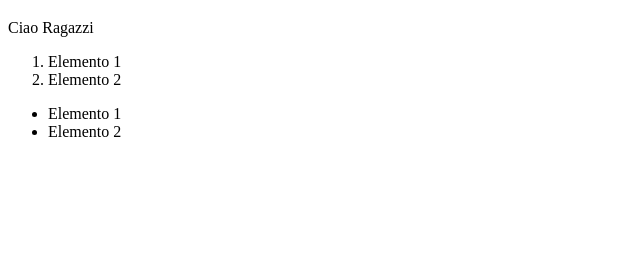
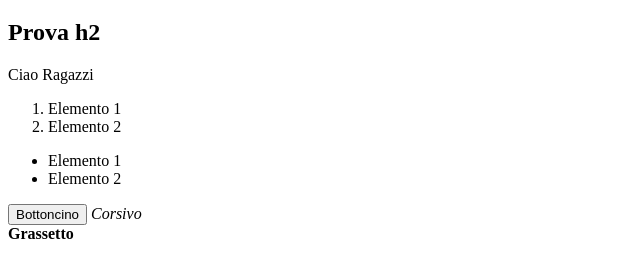
Before and after one commit to martinaapalazzi/03-lc-html, a plain HTML site: page index.html in a window 1280 px wide. Shown: the part 61-338 px from the top of the page, without its empty margins (0-640 px from the left). Drawn offline with Linux system fonts and the light colour scheme.

Commit message:
Aggiunta di vari tag (em, br,strong)

```diff
--- a/index.html
+++ b/index.html
@@ -9,17 +9,40 @@
     <h1>
         03 LC HTML
     </h1>
+
+    <h2>
+        Prova h2
+    </h2>
+
     <p>
         Ciao Ragazzi
     </p>
+
     <ol>
         <li>Elemento 1</li>
         <li>Elemento 2</li>
     </ol>
+
     <ul>
         <li>Elemento 1</li>
         <li>Elemento 2</li>
     </ul>
 
+    <button>
+        Bottoncino
+    </button>
+
+    <em>
+        Corsivo
+    </em>
+
+    <br>
+
+    <strong>
+        Grassetto
+    </strong>
+
+
+
 </body>
 </html>
```
